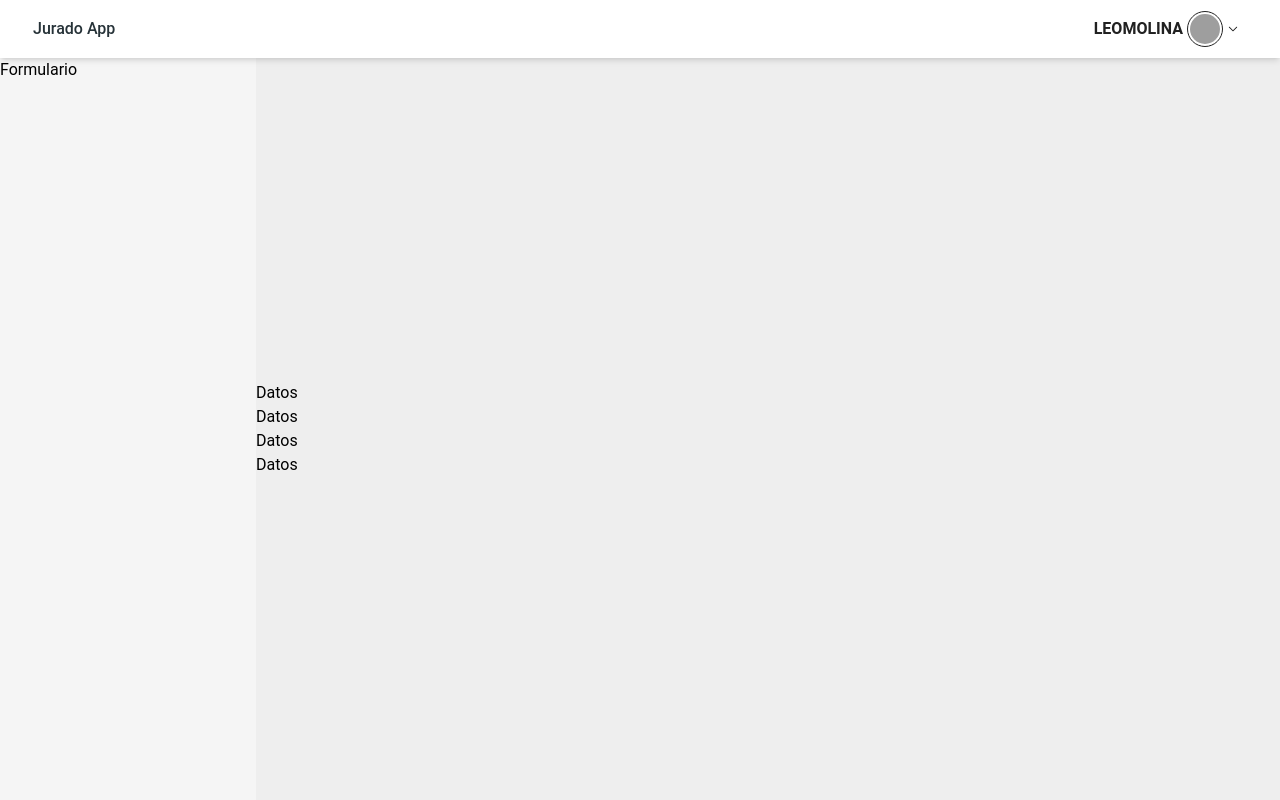
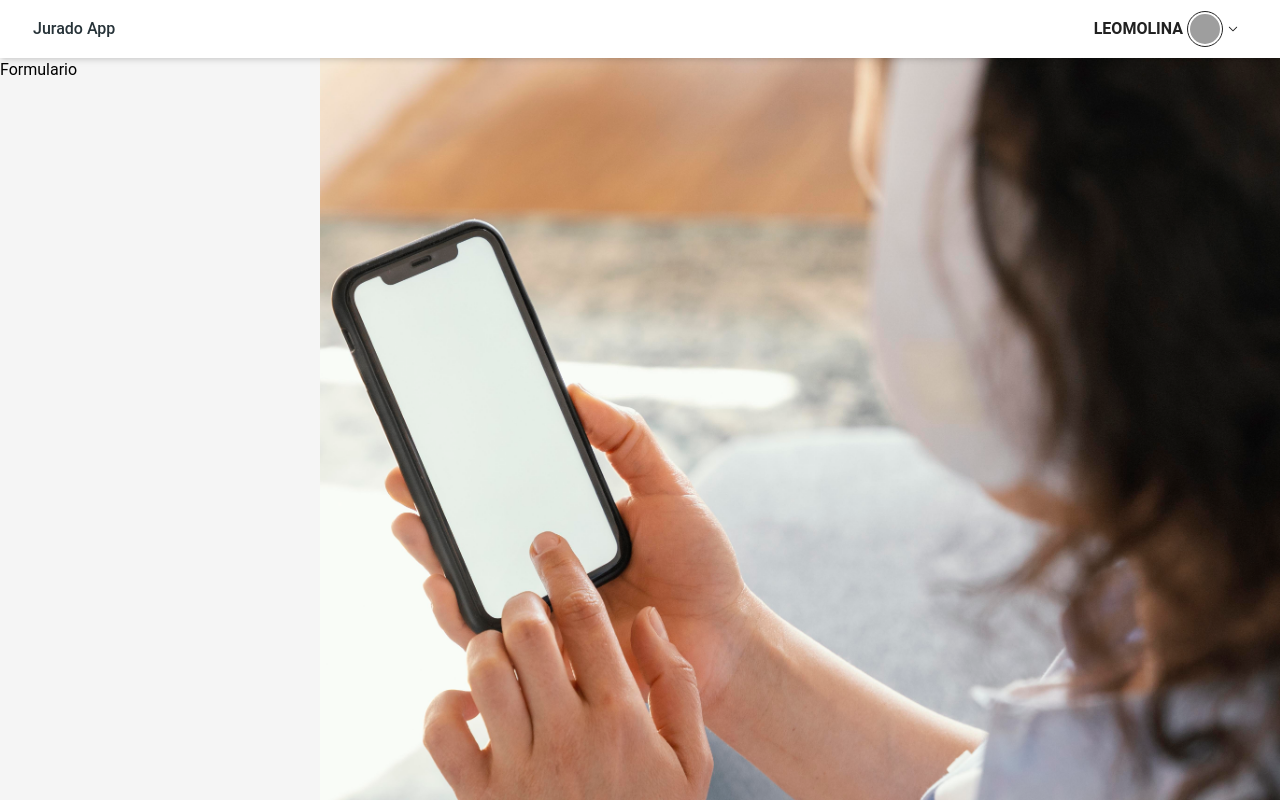
Before and after one commit to FeliOjedaRuiz/jurado-app, a React (Vite) app in the folder web/: page /login in a window 1280 px wide. Built offline with nearby package versions, Linux system fonts and the light colour scheme; grey boxes are pictures that could not be loaded.

Commit message:
Login Layout done

```diff
--- a/web/src/pages/LoginPage.jsx
+++ b/web/src/pages/LoginPage.jsx
@@ -1,16 +1,38 @@
+import { useEffect, useState } from "react";
 import LayoutLogin from "../components/layouts/LayoutLogin";
+import LoginImage from "../images/cerrar-mujer-sosteniendo-smartphone.jpg";
 
 function LoginPage() {
+  const [mobile, setMobile] = useState(true)
+  const [changeSize, setChageSize] = useState(true);
+
+  useEffect(() => {
+    if (window.innerWidth < "960") {
+      console.log("menor")
+      setMobile(true);
+    } else {
+      console.log("mayor")
+      setMobile(false);
+    }
+  }, [changeSize]);
+  window.onresize = function (event) {
+    setChageSize(!changeSize);
+    console.log("resize");
+  };
+
   return (
     <LayoutLogin>
-      <div className="flex  h-[calc(100vh-58px)] w-full">
-        <div className="w-1/4 bg-gray-100">Formulario</div>
-        <div className="flex flex-col bg-gray-200 justify-center w-full">
-          <h1 className="">Datos </h1>
-          <h1 className="">Datos </h1>
-          <h1 className="">Datos </h1>
-          <h1 className="">Datos </h1>
+      <div className="flex h-[calc(100vh-58px)]">
+        <div className="w-full lg:w-1/4 bg-gray-100">
+          <h6>Formulario</h6>
         </div>
+        {!mobile && (<div className="w-3/4">
+          <img
+            className="object-cover w-full h-full"
+            src={LoginImage}
+            alt="Mujer sosteniendo móvil"
+          />
+        </div>)}
       </div>
     </LayoutLogin>
   );
```
Also changed, not shown: web/src/components/users/users-login/UsersLogin.jsx (added), web/src/images/cerrar-mujer-sosteniendo-smartphone.jpg (added).
